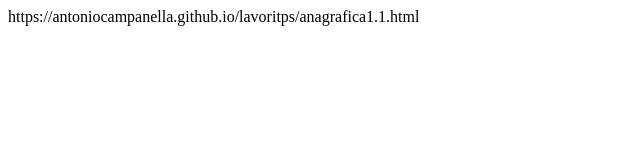
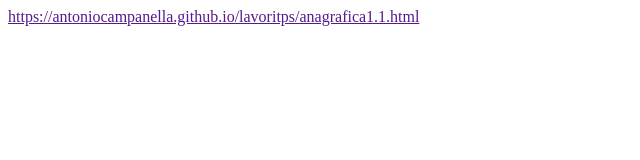
Before and after one commit to antoniocampanella/lavoritps, a plain HTML site: page index.html in a window 1280 px wide. Shown: the whole page, without its empty margins (0-640 px from the left). Drawn offline with Linux system fonts and the light colour scheme.

Commit message:
Fix HTML structure and add head and title elements

```diff
--- a/index.html
+++ b/index.html
@@ -1,4 +1,10 @@
 <!DOCTYPE html>
 <html>
-  <href>https://antoniocampanella.github.io/lavoritps/anagrafica1.1.html</href>
+  <head>
+    <title>Antonio Campanella Lavori TPS</title>
+  </head>
+  <body>
+    <a href>https://antoniocampanella.github.io/lavoritps/anagrafica1.1.html</href>
+    </a>
+  </body>
 </html>
```
